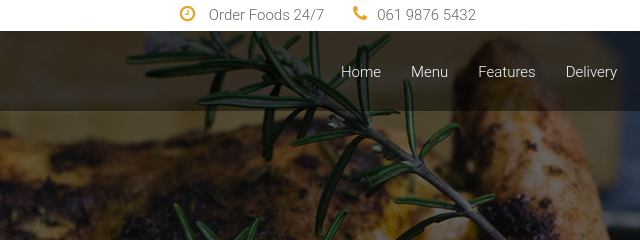
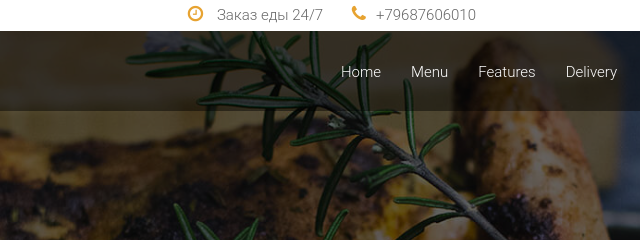
Before and after one commit to Vasilchyk/food, a plain HTML site: page index.html in a window 1280 px wide. Shown: the top 240 px of the page, 339-979 px from the left. Drawn offline with Linux system fonts and the light colour scheme.

Commit message:
Update index.html

```diff
--- a/index.html
+++ b/index.html
@@ -40,8 +40,8 @@
                     <div class="row">
                         <div class="col-md-5 col-md-offset-3 col-sm-12 text-right">
                             <div class="call_us_text">
-								<a href=""><i class="fa fa-clock-o"></i> Order Foods 24/7</a>
-								<a href=""><i class="fa fa-phone"></i>061 9876 5432</a>
+								<a href=""><i class="fa fa-clock-o"></i> Заказ еды 24/7</a>
+								<a href=""><i class="fa fa-phone"></i>+79687606010</a>
 							</div>
                         </div>
 
```
